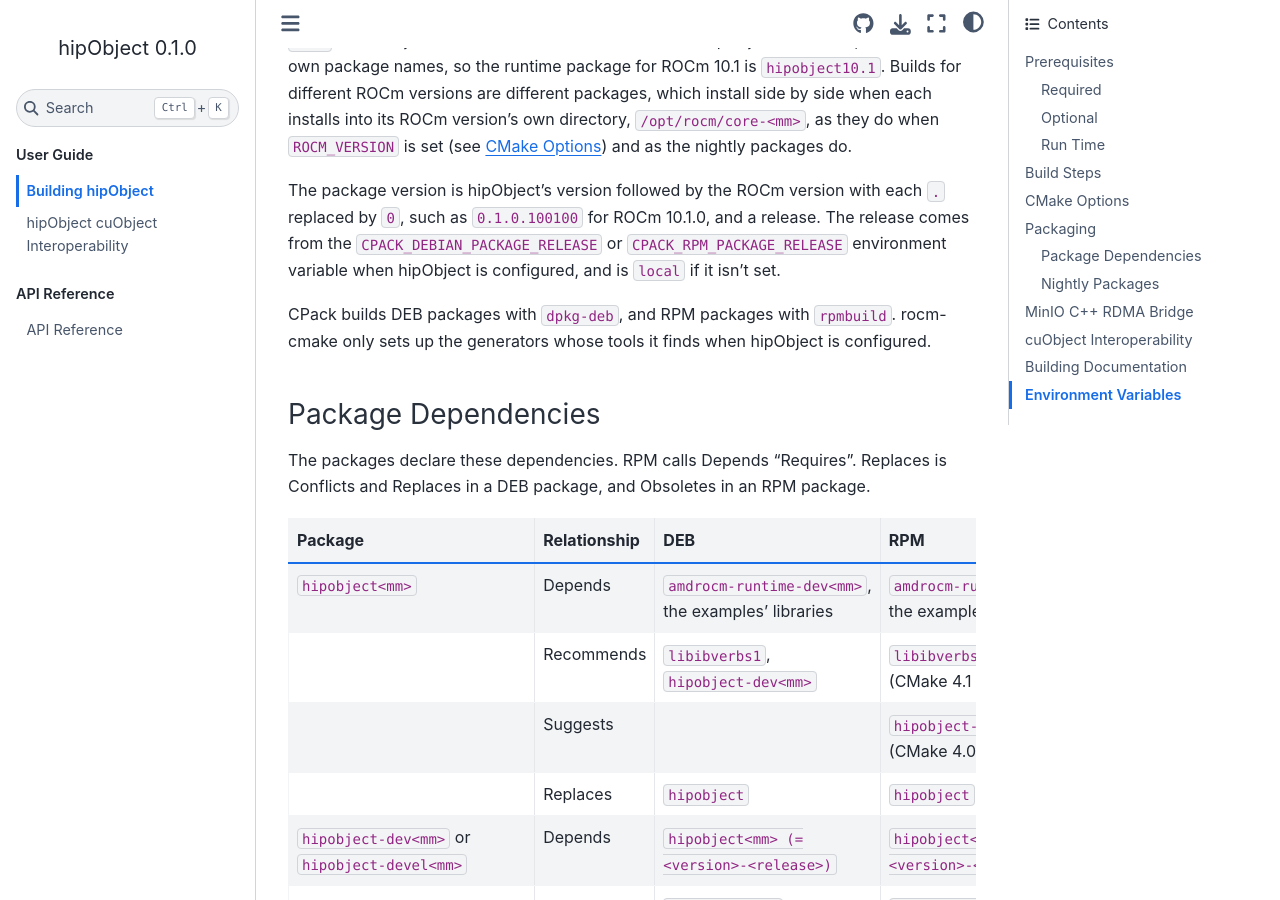
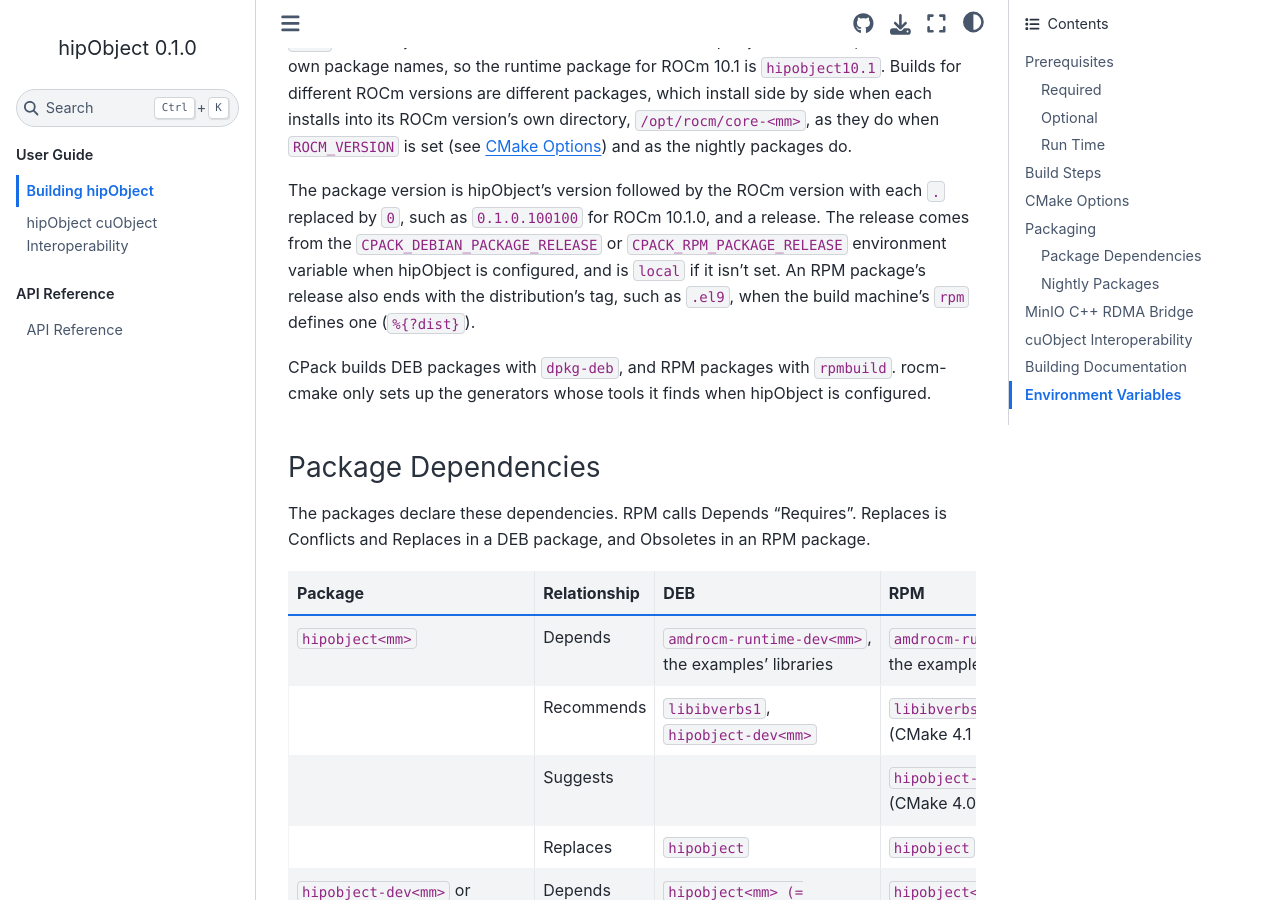
Before and after one commit to ROCm/hipObject, a Sphinx documentation site: the page built from docs/building.rst, in a window 1280 px wide and 900 px high, scrolled down 3662 px. Built offline with Sphinx 7.4.7 and the Sphinx Book theme 1.1.4, drawn with Linux system fonts in a browser that asks for light colours.

Commit message:
Match the RPM devel package's dependency to the dist-tagged release
rocm_create_package() appends %{?dist} to the RPM release when the
build machine's rpm defines a distribution tag, such as .el9 on RHEL,
so the runtime package's release there was local.el9, but the devel
package required release local, which no package provided. The devel
package now requires %{version}-%{release}, which rpmbuild expands to
its own version and release, the same as the runtime package's, with
or without the tag.

docs/building.rst says that RPM releases end with the distribution's
tag when there is one.

Co-authored-by: Claude <noreply@anthropic.com>

```diff
--- a/docs/building.rst
+++ b/docs/building.rst
@@ -173,7 +173,10 @@ version with each ``.`` replaced by ``0``, such as
 ``0.1.0.100100`` for ROCm 10.1.0, and a release. The release
 comes from the ``CPACK_DEBIAN_PACKAGE_RELEASE`` or
 ``CPACK_RPM_PACKAGE_RELEASE`` environment variable when
-hipObject is configured, and is ``local`` if it isn't set.
+hipObject is configured, and is ``local`` if it isn't set. An
+RPM package's release also ends with the distribution's tag,
+such as ``.el9``, when the build machine's ``rpm`` defines one
+(``%{?dist}``).
 
 CPack builds DEB packages with ``dpkg-deb``, and RPM packages
 with ``rpmbuild``. rocm-cmake only sets up the generators whose
```
Also changed, not shown: 1 other file.
